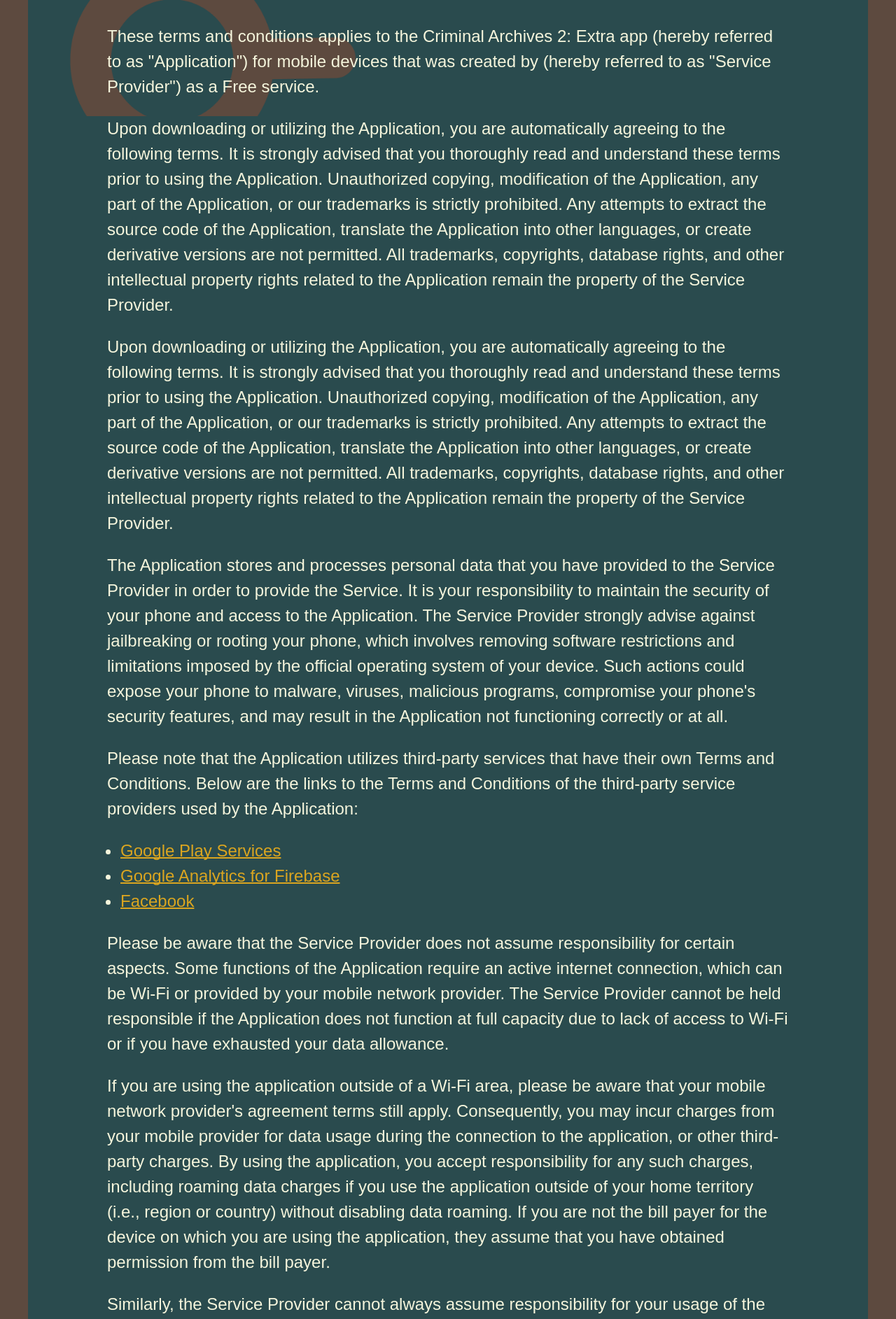
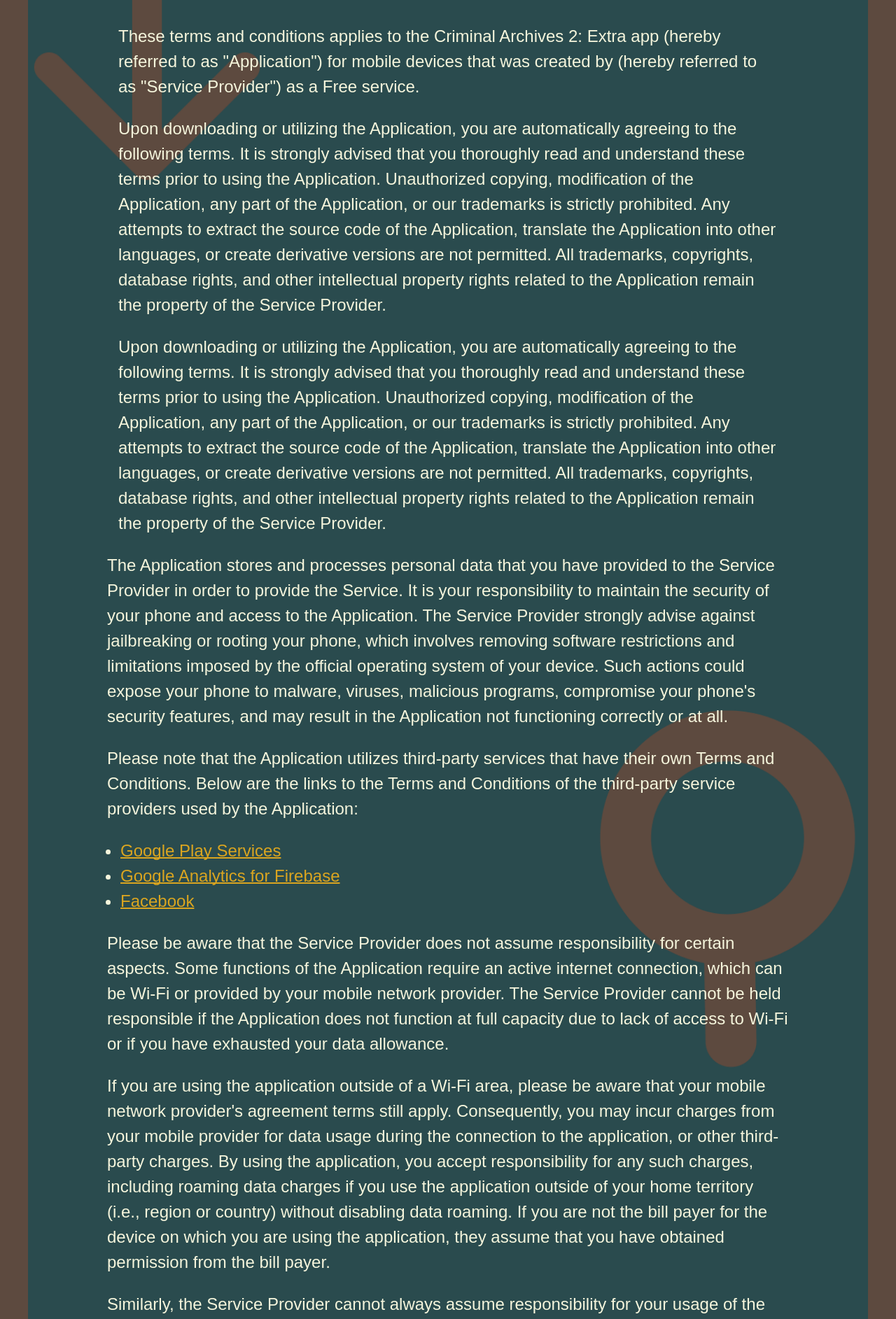
Before and after one commit to Yevheniia-narizhna/team-1-evo-sga, a website built with Vite: page src/page-3.html in a window 1280 px wide. Shown: the part 210-2095 px from the top of the page at 70% size. Built offline with nearby package versions, Linux system fonts and the light colour scheme.

Commit message:
page-3-back-des

```diff
--- a/src/css/gallery.css
+++ b/src/css/gallery.css
@@ -9,7 +9,7 @@
   .gall-container {
     padding-top: 96px;
     padding-bottom: 96px;
-    background-image: url('../img/icons-background/puzzle-rotate-big.png');
+    background-image: url('/img/icons-background/puzzle-rotate-big.png');
     background-size: 480px 480px;
     background-position: 800px -56px;
   }
--- a/src/css/page3.css
+++ b/src/css/page3.css
@@ -42,3 +42,39 @@
   background-size: 408px 408px;
   background-position: 40px 400px;
 }
+
+@media screen and (min-width: 1200px) {
+  .term-back-1 {
+    background-image: none;
+  }
+  .term-back-2-des {
+    padding-left: 16px;
+    padding-right: 16px;
+    background-image: url('/img/icons-background/arrow-down.png');
+    background-repeat: no-repeat;
+    background-size: 480px 480px;
+    background-position: -70px -70px;
+  }
+  .term-back-2 {
+    background-image: none;
+  }
+  .term-back-3 {
+    padding-left: 16px;
+    padding-right: 16px;
+    background-image: url('/img/icons-background/search-big-down.png');
+    background-repeat: no-repeat;
+    background-size: 600px 600px;
+    background-position: 700px 150px;
+  }
+  .term-back-4 {
+    background-image: none;
+  }
+  .term-back-5 {
+    padding-left: 16px;
+    padding-right: 16px;
+    background-image: url('/img/icons-background/arrow-left big.png');
+    background-repeat: no-repeat;
+    background-size: 480px 480px;
+    background-position: 890px 100px;
+  }
+}
--- a/src/page-3.html
+++ b/src/page-3.html
@@ -29,42 +29,44 @@
     <section class="container-terms">
       <div class="container-policy">
         <div class="policy-wrap">
+          <div class="term-back-2-des">
             <div class="term-back-1">
               <h2 class="policy-title">Terms & Conditions</h2>
               <p class="policy-text policy-text-padding">
                 These terms and conditions applies to the Criminal Archives 2:
-              Extra app (hereby referred to as "Application") for mobile devices
-              that was created by (hereby referred to as "Service Provider") as
-              a Free service.
+                Extra app (hereby referred to as "Application") for mobile
+                devices that was created by (hereby referred to as "Service
+                Provider") as a Free service.
               </p>
             </div>
             <div class="term-back-2">
               <p class="policy-text policy-text-padding">
                 Upon downloading or utilizing the Application, you are
                 automatically agreeing to the following terms. It is strongly
-              advised that you thoroughly read and understand these terms prior
-              to using the Application. Unauthorized copying, modification of
-              the Application, any part of the Application, or our trademarks is
-              strictly prohibited. Any attempts to extract the source code of
-              the Application, translate the Application into other languages,
-              or create derivative versions are not permitted. All trademarks,
-              copyrights, database rights, and other intellectual property
-              rights related to the Application remain the property of the
-              Service Provider.
+                advised that you thoroughly read and understand these terms
+                prior to using the Application. Unauthorized copying,
+                modification of the Application, any part of the Application, or
+                our trademarks is strictly prohibited. Any attempts to extract
+                the source code of the Application, translate the Application
+                into other languages, or create derivative versions are not
+                permitted. All trademarks, copyrights, database rights, and
+                other intellectual property rights related to the Application
+                remain the property of the Service Provider.
               </p>
               <p class="policy-text policy-text-padding">
                 Upon downloading or utilizing the Application, you are
                 automatically agreeing to the following terms. It is strongly
-              advised that you thoroughly read and understand these terms prior
-              to using the Application. Unauthorized copying, modification of
-              the Application, any part of the Application, or our trademarks is
-              strictly prohibited. Any attempts to extract the source code of
-              the Application, translate the Application into other languages,
-              or create derivative versions are not permitted. All trademarks,
-              copyrights, database rights, and other intellectual property
-              rights related to the Application remain the property of the
-              Service Provider.
+                advised that you thoroughly read and understand these terms
+                prior to using the Application. Unauthorized copying,
+                modification of the Application, any part of the Application, or
+                our trademarks is strictly prohibited. Any attempts to extract
+                the source code of the Application, translate the Application
+                into other languages, or create derivative versions are not
+                permitted. All trademarks, copyrights, database rights, and
+                other intellectual property rights related to the Application
+                remain the property of the Service Provider.
               </p>
+            </div>
           </div>
           <div class="term-back-3">
             <p class="policy-text policy-text-padding">
```
Lines whose indentation alone changed are shown as unchanged.
